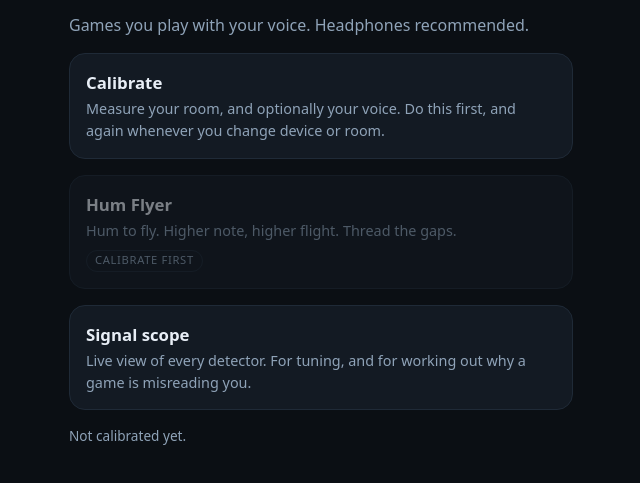
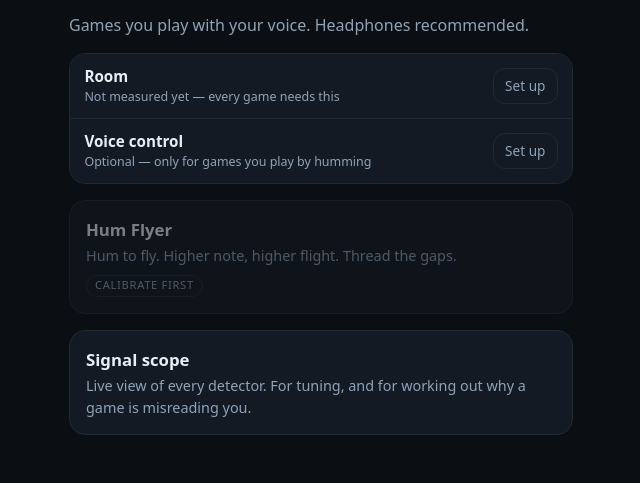
Before and after one commit to tschomay/sound-games, a website built with Vite: page index.html in a window 1280 px wide. Shown: the part 71-554 px from the top of the page, without its empty margins (319-959 px from the left). Built offline with nearby package versions, Linux system fonts and the light colour scheme.

Commit message:
Make the two calibration halves visible on the menu
The split shipped, but it was undiscoverable. The choice between the room and
voice halves only appeared partway through the calibration flow, so the menu
looked identical to before and anyone who had already calibrated - including
every version 1 profile, which migrates with a range intact - saw no sign that
voice control was a separate, optional thing they could add or redo.

The menu now states both halves plainly, each with its own action, and there is
a voice-only entry point at #/voice-setup that reuses the room measurements
already on file rather than making someone sit through the room steps again.
Reaching it without any profile redirects to the full flow instead of stranding
you in a half-finished one.

Verified in a browser across all four states: fresh visitor, migrated version 1
profile, room-only profile adding voice in one tap (room measurements confirmed
preserved), and the no-profile redirect.

```diff
--- a/src/main.ts
+++ b/src/main.ts
@@ -1,6 +1,6 @@
 import './styles.css';
 import { menuScreen } from './screens/menu';
-import { calibrateScreen } from './screens/calibrate';
+import { calibrateScreen, voiceSetupScreen } from './screens/calibrate';
 import { scopeScreen } from './screens/scope';
 import { humFlyerScreen } from './games/hum-flyer/screen';
 import { stopSession } from './engine/session';
@@ -9,6 +9,7 @@ import type { Screen } from './ui';
 const ROUTES: Record<string, Screen> = {
   '': menuScreen,
   calibrate: calibrateScreen,
+  'voice-setup': voiceSetupScreen,
   scope: scopeScreen,
   'hum-flyer': humFlyerScreen,
 };
--- a/src/screens/calibrate.ts
+++ b/src/screens/calibrate.ts
@@ -5,6 +5,10 @@
  * Room first — noise floor and comfortable loudness — which every game needs and
  * which is saved the moment it's measured. Then the hum range, which only
  * voice-controlled games need, and which the player can skip.
+ *
+ * The same flow serves two entry points: the full run, and a voice-only run for
+ * someone who skipped the hum test (or calibrated before it was optional) and
+ * wants to add it without redoing the room.
  */
 import { ensureMicSession, refreshProfile, stopSession } from '../engine/session';
 import { loadProfile, padPitchRange, saveProfile } from '../engine/calibration';
@@ -91,14 +95,41 @@ const VOICE_STEPS: Step[] = [
 const LEAD_IN = 1;
 
 export function calibrateScreen(root: HTMLElement): Cleanup {
+  return calibrationFlow(root, 'full');
+}
+
+/**
+ * Just the hum test, for a player who already has a room profile. Reached from
+ * the menu, so adding voice control later doesn't mean sitting through the room
+ * steps again.
+ */
+export function voiceSetupScreen(root: HTMLElement): Cleanup {
+  const existing = loadProfile();
+  if (!existing) {
+    navigate('calibrate');
+    return () => {};
+  }
+  return calibrationFlow(root, 'voice', existing);
+}
+
+type FlowMode = 'full' | 'voice';
+
+function calibrationFlow(
+  root: HTMLElement,
+  mode: FlowMode,
+  existing: CalibrationProfile | null = null,
+): Cleanup {
   const stage = el('div', { class: 'stage' });
   const body = el('div', { class: 'stack' });
   stage.appendChild(body);
-  root.appendChild(el('div', { class: 'screen screen--scroll' }, topbar('Calibrate'), stage));
+  const title = mode === 'voice' ? 'Voice setup' : 'Calibrate';
+  root.appendChild(el('div', { class: 'screen screen--scroll' }, topbar(title), stage));
 
+  // In voice mode the room is already measured; carry it through so saving the
+  // new range doesn't clobber it.
   const measurements: Measurements = {
-    noiseFloorDb: -65,
-    loudDb: -22,
+    noiseFloorDb: existing?.noiseFloorDb ?? -65,
+    loudDb: existing?.loudDb ?? -22,
     lowHz: 110,
     highHz: 440,
   };
@@ -108,7 +139,9 @@ export function calibrateScreen(root: HTMLElement): Cleanup {
   let disposed = false;
 
   const gate = overlay(
-    'First a few seconds of quiet, then one steady sound. That covers every game; voice games need a short hum test after that, which you can skip.',
+    mode === 'voice'
+      ? 'Two short hums — your lowest comfortable note, then your highest. About ten seconds.'
+      : 'First a few seconds of quiet, then one steady sound. That covers every game; voice games need a short hum test after that, which you can skip.',
     'Start',
     () => void begin(),
     'Your audio is analysed on your device and never leaves it.',
@@ -122,7 +155,8 @@ export function calibrateScreen(root: HTMLElement): Cleanup {
       if (disposed) return;
       gate.root.remove();
       readFrame = session.analyser.read.bind(session.analyser);
-      runPhase(ROOM_STEPS, finishRoom);
+      if (mode === 'voice') runPhase(VOICE_STEPS, finishVoice);
+      else runPhase(ROOM_STEPS, finishRoom);
     } catch (error) {
       gate.showError(error instanceof Error ? error.message : 'Could not open the microphone.');
     }
--- a/src/screens/menu.ts
+++ b/src/screens/menu.ts
@@ -17,12 +17,6 @@ interface Entry {
 }
 
 const ENTRIES: Entry[] = [
-  {
-    route: 'calibrate',
-    title: 'Calibrate',
-    description: 'Measure your room, and optionally your voice. Do this first, and again whenever you change device or room.',
-    requires: null,
-  },
   {
     route: 'hum-flyer',
     title: 'Hum Flyer',
@@ -62,8 +56,8 @@ export function menuScreen(root: HTMLElement): Cleanup {
         { class: 'stack' },
         el('h1', { text: 'Sound Games' }),
         el('p', { text: 'Games you play with your voice. Headphones recommended.' }),
+        setupPanel(profile),
         ...cards,
-        el('p', { class: 'hint', text: statusText(profile) }),
       ),
     ),
   );
@@ -84,11 +78,59 @@ function unmetRequirement(
   return null;
 }
 
-function statusText(profile: CalibrationProfile | null): string {
-  if (!profile) return 'Not calibrated yet.';
-  if (!profile.pitchRange) {
-    return 'Room calibrated. Voice control not set up yet.';
-  }
-  const { lowHz, highHz } = profile.pitchRange;
-  return `Calibrated, with a voice range of ${Math.round(lowHz)}–${Math.round(highHz)} Hz.`;
+/**
+ * Calibration state, stated plainly and each half separately actionable.
+ *
+ * This used to be one line of hint text under the games, which made the two
+ * halves invisible: someone who had calibrated saw nothing to suggest voice
+ * control was a separate, optional thing they could add or redo.
+ */
+function setupPanel(profile: CalibrationProfile | null): HTMLElement {
+  const rows = [
+    setupRow({
+      label: 'Room',
+      detail: profile
+        ? `Noise floor ${Math.round(profile.noiseFloorDb)} dB`
+        : 'Not measured yet — every game needs this',
+      done: profile !== null,
+      action: profile ? 'Redo' : 'Set up',
+      route: 'calibrate',
+    }),
+    setupRow({
+      label: 'Voice control',
+      detail: profile?.pitchRange
+        ? `Range ${Math.round(profile.pitchRange.lowHz)}–${Math.round(profile.pitchRange.highHz)} Hz`
+        : 'Optional — only for games you play by humming',
+      done: profile?.pitchRange != null,
+      action: profile?.pitchRange ? 'Redo' : 'Set up',
+      // Without a room profile there is nothing to add a range to, so start at
+      // the beginning instead of dropping them into a half-finished flow.
+      route: profile ? 'voice-setup' : 'calibrate',
+    }),
+  ];
+  return el('section', { class: 'setup' }, ...rows);
 }
+
+interface SetupRow {
+  label: string;
+  detail: string;
+  done: boolean;
+  action: string;
+  route: string;
+}
+
+function setupRow(row: SetupRow): HTMLElement {
+  const button = el('button', { class: 'btn-ghost setup-action', text: row.action });
+  button.addEventListener('click', () => navigate(row.route));
+  return el(
+    'div',
+    { class: 'setup-row', 'data-done': row.done ? 'true' : 'false' },
+    el(
+      'div',
+      { class: 'setup-text' },
+      el('strong', { text: row.label }),
+      el('span', { class: 'hint', text: row.detail }),
+    ),
+    button,
+  );
+}
--- a/src/styles.css
+++ b/src/styles.css
@@ -272,3 +272,53 @@ button:disabled {
 .progress-fill {
   background: var(--warn);
 }
+
+/* Calibration state on the menu — two halves, each separately actionable. */
+.setup {
+  display: flex;
+  flex-direction: column;
+  border: 1px solid var(--panel-edge);
+  border-radius: 1rem;
+  overflow: hidden;
+}
+
+.setup-row {
+  display: flex;
+  align-items: center;
+  gap: 0.75rem;
+  padding: 0.7rem 0.9rem;
+  background: var(--panel);
+}
+
+.setup-row + .setup-row {
+  border-top: 1px solid var(--panel-edge);
+}
+
+.setup-text {
+  flex: 1;
+  min-width: 0;
+  display: flex;
+  flex-direction: column;
+}
+
+.setup-text strong {
+  font-size: 0.95rem;
+  font-weight: 600;
+}
+
+.setup-text .hint {
+  font-size: 0.78rem;
+}
+
+/* A tick that reads at a glance without relying on colour alone. */
+.setup-row[data-done='true'] .setup-text strong::after {
+  content: ' ✓';
+  color: var(--accent);
+}
+
+.setup-action {
+  flex: none;
+  min-height: 2.25rem;
+  font-size: 0.85rem;
+  color: var(--muted);
+}
```
Also changed, not shown: docs/adr/0004-calibration-in-two-halves.md (+5 -0 lines), README.md.
